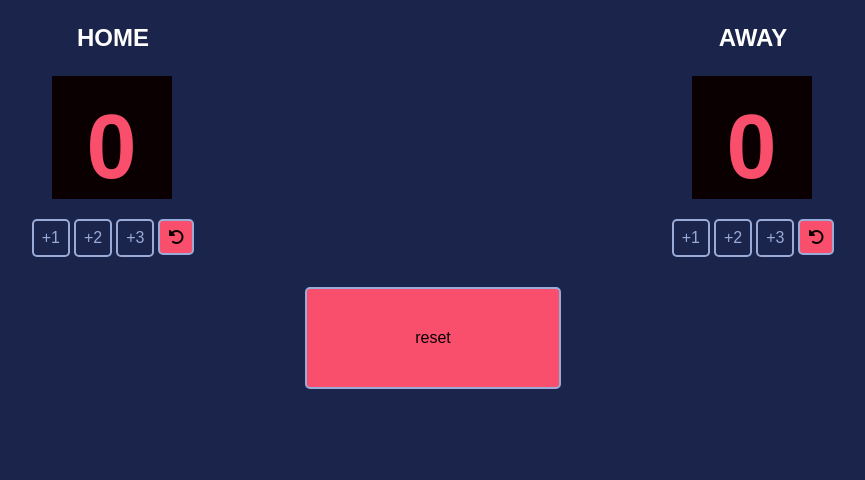
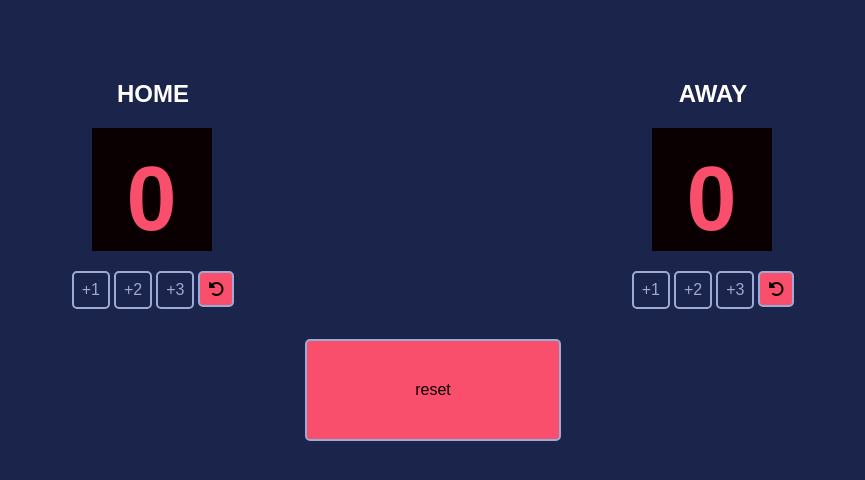
Before and after one commit to esthy13/BasketBall_ScoreBoard, a website built with Vite: page index.html in a window 1280 px wide. Shown: the whole page, without its empty margins (207-1072 px from the left). Built offline with nearby package versions, Linux system fonts and the light colour scheme; a web font is replaced by a local one.

Commit message:
some stile issues

```diff
--- a/index.css
+++ b/index.css
@@ -1,9 +1,11 @@
 * {
     box-sizing: border-box;
+    margin: 0;
+    padding: 0;
 }
 
 body {
-    margin: 0;
+    margin: 10vh;
     text-align: center;
     background-color: #1B244A;
 }
@@ -46,7 +48,6 @@ body > button {
     width: 20vw;
     height: 8vw;
     margin: 30px;
-    padding: 15px;
     font-size: medium;
 }
 
```
